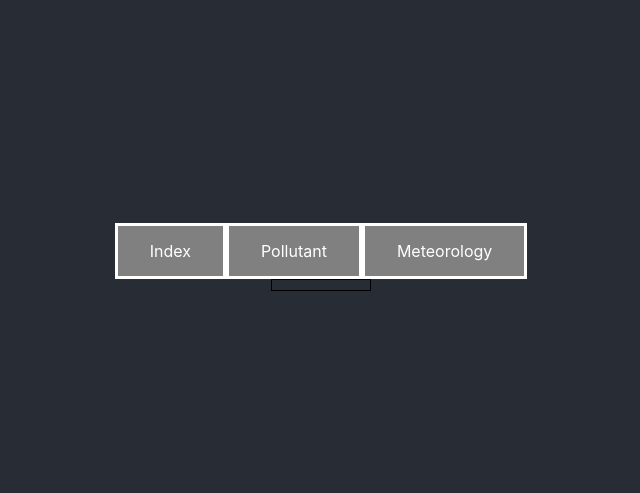
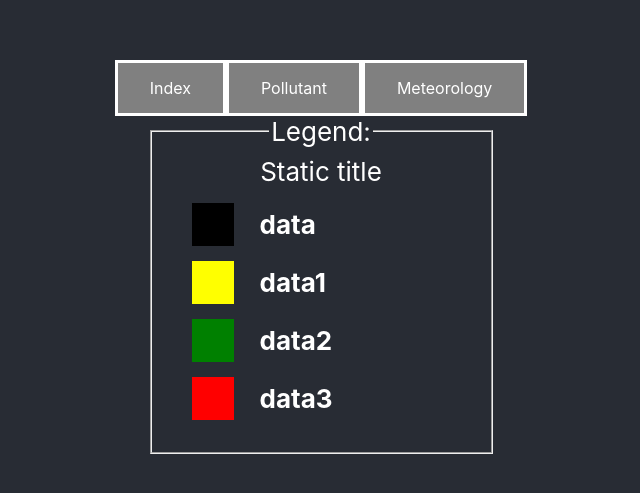
Before and after one commit to sharonNissanov/legends-api, a React (Create React App) app: page / in a window 1280 px wide. Shown: the part 143-636 px from the top of the page, without its empty margins (319-959 px from the left). Built offline with nearby package versions, Linux system fonts and the light colour scheme.

Commit message:
creating a simple static legend

```diff
--- a/src/App.js
+++ b/src/App.js
@@ -2,6 +2,7 @@ import React from 'react';
 import './App.css';
 import Button from './components/Button'
 import Menu from './components/Menu'
+import Legend from './components/Legend'
 import obj from'./Legends.json';
 
 export default class App extends React.Component {
@@ -22,7 +23,7 @@ export default class App extends React.Component {
       clicked_button_name:name,
     }));
 
-  console.log(id, name);
+  // console.log(id, name);
   }
 
   render() {
@@ -37,9 +38,15 @@ export default class App extends React.Component {
           onClick={()=>this.handleClick(a.Id, a.Name) } />
 
           )}
-           {/* <Menu /> */}
         </div>
-        <Menu title={this.state.clicked_button_name} id={this.state.clicked_button_id} names={obj.Monitor}/>
+        {
+          this.state.clicked_button_name?
+            <Menu title={this.state.clicked_button_name} id={this.state.clicked_button_id} names={obj.Monitor}/>
+          :null
+        }
+
+
+        <Legend/>
       </header>
 
 
--- /dev/null
+++ b/src/components/Legend.js
@@ -0,0 +1,36 @@
+import React from 'react';
+
+
+export default function Legend(props) {
+  return (
+    <fieldset>
+        <legend>Legend:</legend>
+        <table style={{width:"300px",borderCollapse: "separate",  borderSpacing: "20px 15px", borderColor: "transparent"}}>
+            <caption>Static title</caption>
+                <tbody>
+                    <tr>
+                        <th style={{borderColor: "transparent", backgroundColor:"black", padding: "8px"}}></th>
+                        <th style={{borderColor: "transparent", textAlign:"left"}} >data</th>
+                    </tr>
+
+                    <tr>
+                        <th style={{borderColor: "transparent", backgroundColor:"yellow", padding: "8px"}}></th>
+                        <th style={{borderColor: "transparent", textAlign:"left"}} >data1</th>
+                    </tr>
+
+                    <tr>
+                        <th style={{borderColor: "transparent", backgroundColor:"green", padding: "8px"}}></th>
+                        <th style={{borderColor: "transparent", textAlign:"left"}} >data2</th>
+                    </tr>
+
+                    <tr>
+                        <th style={{borderColor: "transparent", backgroundColor:"red", padding: "8px"}}></th>
+                        <th style={{borderColor: "transparent", textAlign:"left"}} >data3</th>
+                    </tr>
+
+                </tbody>
+        </table>
+
+    </fieldset>
+  );
+}
--- a/src/components/Menu.js
+++ b/src/components/Menu.js
@@ -4,13 +4,13 @@ import React from 'react';
 
 export default function Menu(props) {
   return (
-    <table >
+    <table>
       <tbody>
         <tr>
           <th>{props.title}</th>
         </tr>
-          {props.names.map((name)=>name.MonitorTypeId==props.id ?
-            <tr>
+          {props.names.map((name)=>name.MonitorTypeId===props.id ?
+            <tr key={name.Id} >
               <td>{name.Name}</td>
             </tr>
             :null
```
